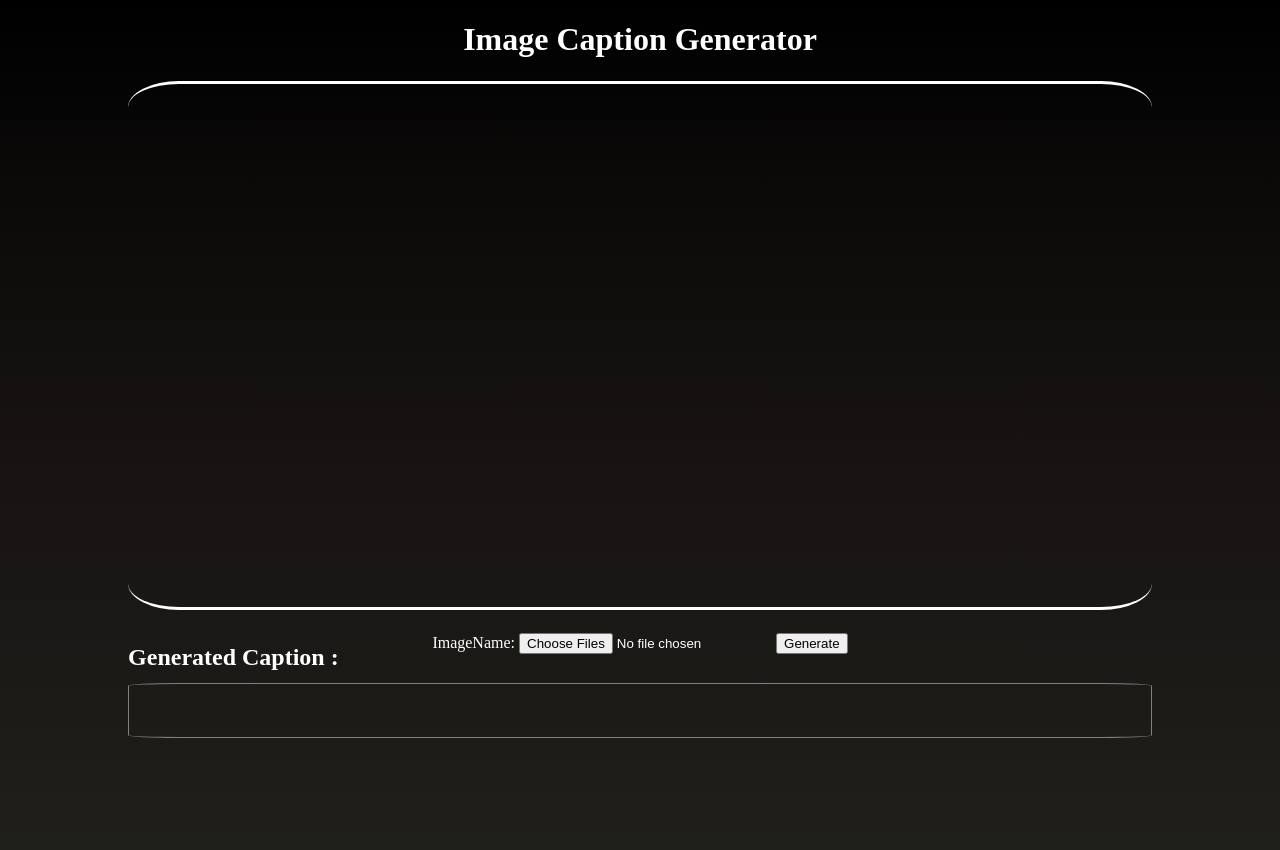
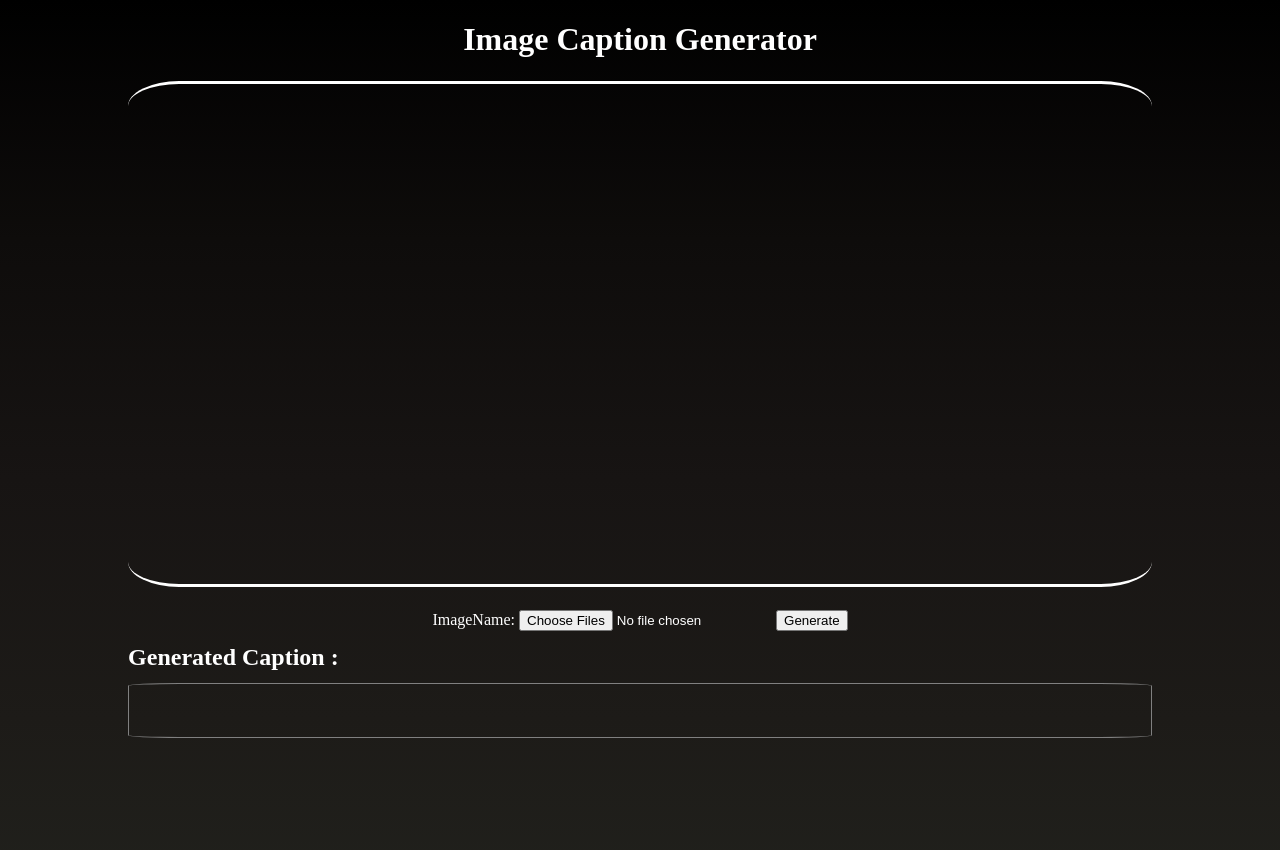
Before and after one commit to Kunal-Shaw-097/Image-captioning, a Flask app: page / in a window 1280 px wide. Shown: the top 850 px of the page. Run offline with Flask 3, Linux system fonts and the light colour scheme; a map, chart or similar area stays blank; parts of the project's set-up code (start-up, migrations or seed data) failed here and were passed over.

Commit message:
minor change

```diff
--- a/static/styles.css
+++ b/static/styles.css
@@ -51,10 +51,10 @@ form{
     border-radius: 5%;
     margin : 2% 5% 2% 5%;
     height : 500px;
-    padding : 1% 5% 1% 5%;
 }
 
 #canv1{
+    margin : 5% 0 0 0;
     max-height: 540px;
     max-width: 540px;
 }
```
